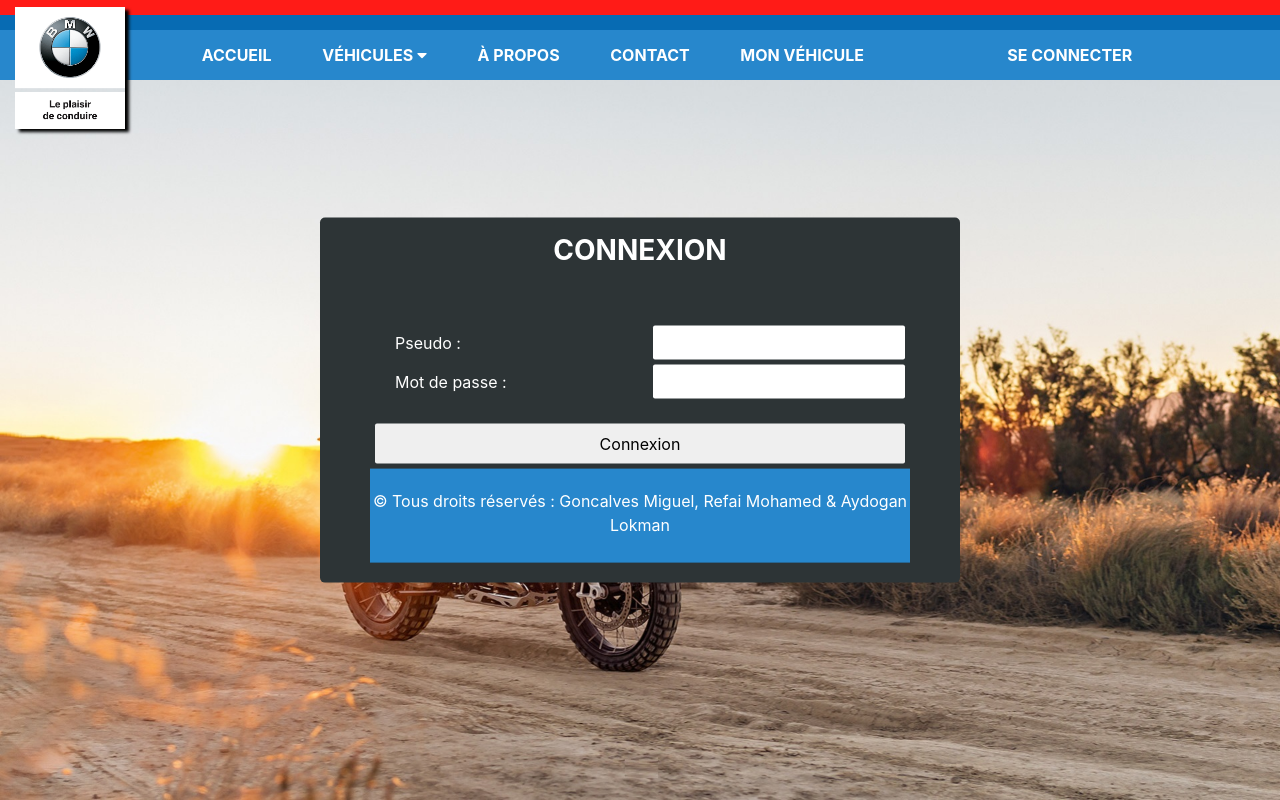
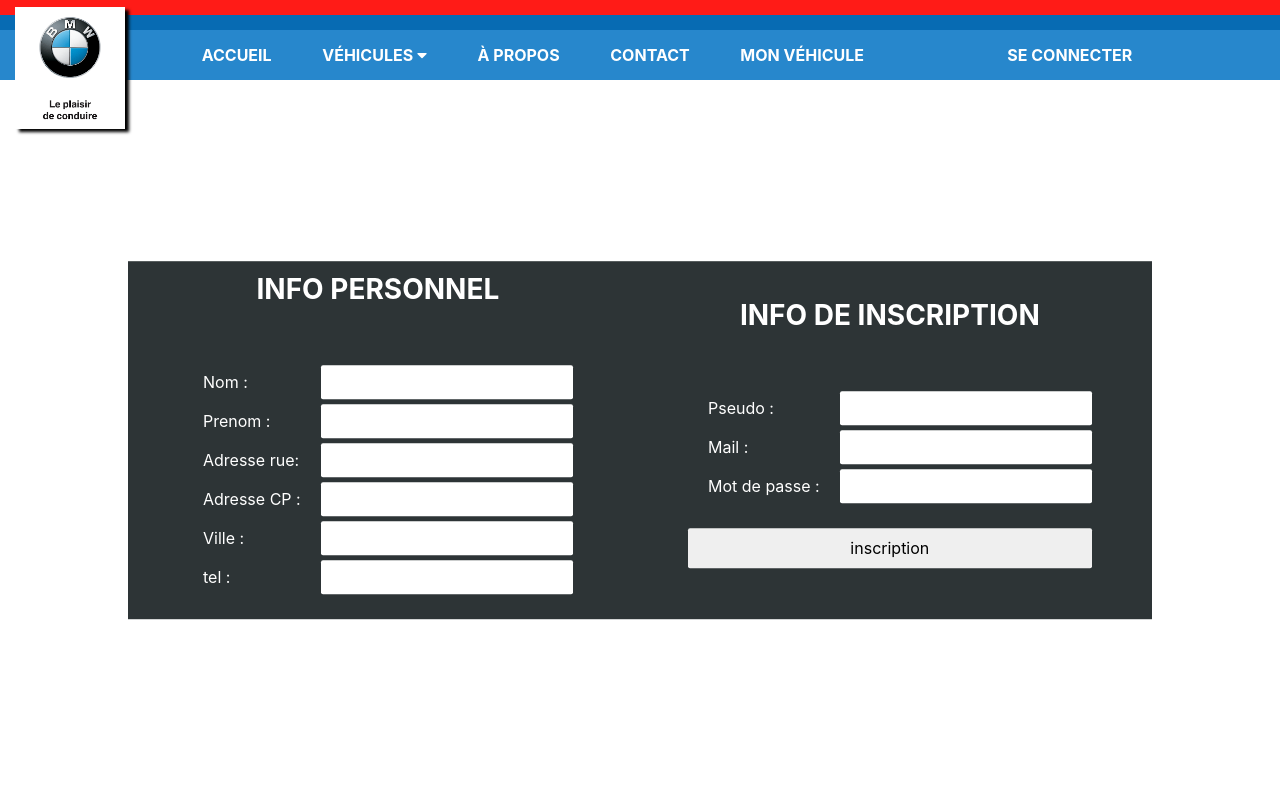
Before and after one commit to Nepta75/PPE, a PHP site: page /tcpdf/gestionclient.php?inscription in a window 1280 px wide. Run offline with PHP 8.4, Linux system fonts and the light colour scheme; some libraries are stand-ins or nearby versions.

Commit message:
ajout de la page inscription

```diff
--- a/controleur/controleur.php
+++ b/controleur/controleur.php
@@ -29,6 +29,10 @@
 					exit();
 				}
 			}
+		}
+
+		public function inscription($tab) {
+			$this->unModele->inscription($tab);
 		}
 
 		public function selectAllUsers(){
--- a/css/style.css
+++ b/css/style.css
@@ -418,7 +418,7 @@
 	text-align: center;
 }
 
-/* --------------- CONNEXION ----------------- */
+/* --------------- connexion ----------------- */
 
 .background-connexion {
 	background-image: url('../img/connexion-background.jpg');
@@ -470,7 +470,76 @@
 	text-transform: uppercase;
 }
 
+<<<<<<< Updated upstream
 /* --------------- contact ----------------- */
+=======
+/* --------------- INSCRIPTION ----------------- */
+
+.background-inscription {
+	background-image: url('../img/connexion-background.jpg');
+	height: calc(100vh - 80px);
+	background-size: cover;
+	width: 100%;
+}
+
+.header-inscription {
+	margin-top: 40px;
+	background-color: #2d3436;
+	position: absolute;
+	background-color: #2d3436;
+	top: 50%;
+	left: 50%;
+	width: 80%;
+	transform: translate(-50%, -50%);
+}
+
+.inscription {
+	text-align: center;
+	display: flex;
+	justify-content: space-between;
+	border-radius: 5px;
+}
+
+.inscription-block {
+	align-self: center;
+	padding: 50px 50px 20px 50px;
+}
+
+.inscription .element_inscription {
+	display: flex;
+	justify-content: space-between;
+	margin: 5px 5px;
+}
+
+.element_inscription input {
+	border:none;
+	border-radius: 2px;
+}
+
+.inscription label {
+	color: #fff;
+	margin: 5px 20px;
+}
+
+.inscription input[type=submit] {
+	width: 100%;
+	margin-top: 20px;
+	height: 40px;
+}
+
+.inscription input[type=submit]:hover {
+	background-color: #E6E6E6;
+}
+
+.inscription h3 {
+	color : #fff;
+	text-transform: uppercase;
+}
+
+
+
+/* --------------- CONTACT ----------------- */
+>>>>>>> Stashed changes
 
 
 .contact-info {
--- a/gestionclient.php
+++ b/gestionclient.php
@@ -9,24 +9,31 @@
         if ($unControler->connexion($pseudo, $_POST['mdp']) !== null) {
             $unControler->connexion($pseudo, $_POST['mdp']);
         } else {
-            $error = "Erreur : Veuillez vérifier vos identifiants";
+            $erreur = "Erreur : Veuillez vérifier vos identifiants";
         }
     } else {
-        $error = 'Erreur : Veuillez remplir tous les champs !';
+        $erreur = 'Erreur : Veuillez remplir tous les champs !';
+    }
+}
+
+if(isset($_POST['inscription'])) {
+    if(!empty($_POST['nom']) && !empty($_POST['prenom']) && !empty($_POST['adresse_rue']) && !empty($_POST['adresse_cp'])
+    && !empty($_POST['ville']) && !empty($_POST['tel']) && !empty($_POST['pseudo']) && !empty($_POST['mail']) && !empty($_POST['mdp'])) {
+        $unControler->inscription($_POST);
+    } else {
+        $erreur = "Erreur Veuillez remplire tous les champs !";
     }
 }
 ?>
 
 
 <?php
-if(isset($error)) {
-    echo "<div class='error-message'>".$error."</div>";
+if (isset($_GET['succes'])) {
+   $succes = "Succes : Votre insciption c'est bien passé, vous pouvez desormais vous connectez !";
 }
-require 'vue/vueconnexion.php';
+if(isset($_GET['inscription'])) {
+    require 'vue/vue_inscription.php';
+} else {
+    require 'vue/vueconnexion.php';
+}
 ?>
-
-
-
-<?php
-require_once 'includes/footer.php';
-?>
--- a/modele/modele.php
+++ b/modele/modele.php
@@ -18,7 +18,7 @@
 		}
 	}
 
-	function connexion ($user, $mdp) {
+	public function connexion ($user, $mdp) {
 		if($this->unPdo != null) {
 			$requete = 'select * from utilisateur where pseudo = :user and mdp = :mdp';
 			$verif = $this->unPdo->prepare($requete);
@@ -27,6 +27,36 @@
 			$resultat = $verif->fetch();
 			return $resultat;
 		}
+	}
+
+	public function inscription($tab) {
+		$requete1 = "INSERT INTO client (idclient, nom, prenom, adresse_rue, adresse_ville, adresse_cp, email, tel) VALUES
+		(null, :nom, :prenom, :adresse_rue, :adresse_ville, :adresse_cp, :email, :tel)";
+
+		$insert = $this->unPdo->prepare($requete1);
+		$insert->execute(array(
+			":nom"=>$tab['nom'],
+			":prenom"=>$tab['prenom'],
+			":adresse_rue"=>$tab['adresse_rue'],
+			":adresse_ville"=>$tab['ville'],
+			":adresse_cp"=>$tab['adresse_cp'],
+			":email"=>$tab['mail'],
+			":tel"=>$tab['tel'],
+		));
+
+		$lastId = $this->unPdo->lastInsertId();
+
+		$requete2 = "INSERT INTO utilisateur(iduser, idclient, pseudo, mdp, email, admin_lvl) VALUES
+		(null, :idclient, :pseudo, :mdp, :email, 0)";
+		$insert2 = $this->unPdo->prepare($requete2);
+		$insert2->execute(array(
+			":idclient"=>$lastId,
+			":pseudo"=>$tab['pseudo'],
+			":mdp"=>$tab['mdp'],
+			":email"=>$tab['mail'],
+		));
+
+		header("Location:gestionclient.php?succes");
 	}
 
 	public function selectAllUsers() {
--- /dev/null
+++ b/vue/vue_inscription.php
@@ -0,0 +1,58 @@
+<div class="background-inscription">
+    <form action="" method="POST">
+        <div class="header-inscription">
+        <?php
+                if(isset($erreur)) {
+                    echo "<div class='error-message'>".$erreur."</div>";
+                }
+                ?>
+            <div class="inscription">
+                <div class="inscription-block">
+                    <h3>Info personnel</h3>
+                    <div class="element_inscription">
+                        <label for="nom">Nom :</label>
+                        <input id="nom" type="text" name="nom" />
+                    </div>
+                    <div class="element_inscription">
+                        <label for="prenom">Prenom :</label>
+                        <input id="prenom" type="text" name="prenom" />
+                    </div>
+                    <div class="element_inscription">
+                        <label for="adresse_rue">Adresse rue:</label>
+                        <input id="adresse_rue" type="text" name="adresse_rue" />
+                    </div>
+                    <div class="element_inscription">
+                        <label for="adresse_rue">Adresse CP :</label>
+                        <input id="adresse_cp" type="text" name="adresse_cp" />
+                    </div>
+                    <div class="element_inscription">
+                        <label for="ville">Ville :</label>
+                        <input id="ville" type="text" name="ville" />
+                    </div>
+                    <div class="element_inscription">
+                        <label for="tel">tel :</label>
+                        <input id="tel" type="tel" name="tel" />
+                    </div>
+                </div>
+                <div class="inscription-block">
+                    <h3> Info de inscription </h3>
+                    <div class="element_inscription">
+                        <label for="pseudo">Pseudo :</label>
+                        <input id="pseudo" type="text" name="pseudo" />
+                    </div>
+                    <div class="element_inscription">
+                        <label for="mail">Mail :</label>
+                        <input id="mail" type="mail" name="mail" />
+                    </div>
+                    <div class="element_inscription">
+                        <label for="mdp">Mot de passe :</label>
+                        <input id="mdp" type="password" name="mdp" />
+                    </div>
+                    <div class="element_inscription">
+                        <input type="submit" name="inscription" value="inscription" />
+                    </div>
+                </div>
+            <div>
+        </div>
+    </form>
+</div>
--- a/vue/vueconnexion.php
+++ b/vue/vueconnexion.php
@@ -1,6 +1,14 @@
 <div class="background-connexion">
     <form action="" method="POST">
         <div class="connexion">
+            <?php
+            if(isset($erreur)) {
+                echo "<div class='error-message'>".$erreur."</div>";
+            }
+            if (isset($succes)) {
+                 echo "<div class='succes-message'>".$succes."</div>";
+             }
+            ?>
             <h3>Connexion</h3>
             <div class="element_connexion">
                 <label for="pseudo">Pseudo :</label>
@@ -13,6 +21,9 @@
             <div class="element_connexion">
                 <input type="submit" name="connexion" value="Connexion" />
             </div>
+            <div>
+                <p style="color: #fff">Pas encore inscrit ?</b><a href="gestionclient.php?inscription"> Inscrivez-vous maintenant !</a><b>
+            </div>
         <div>
     </form>
 </div>
```
